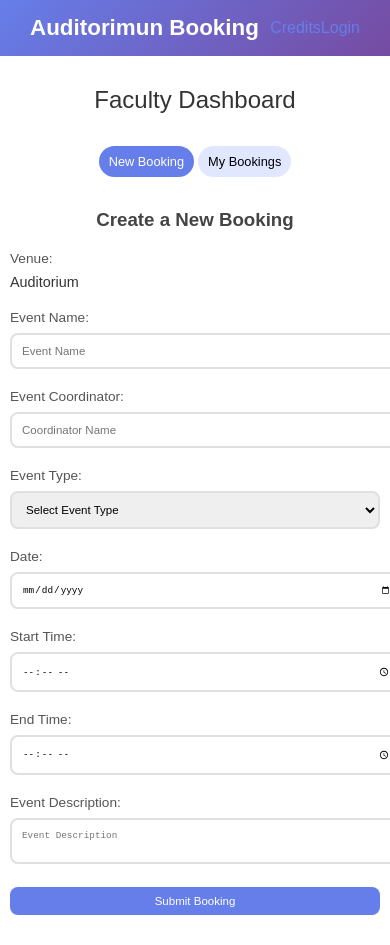
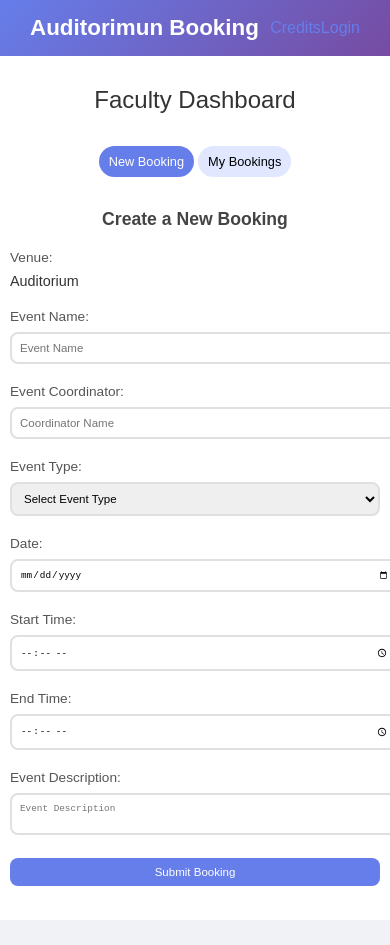
Before and after one commit to Plug0007/auditoriumfrontend, a React (Create React App) app: page /faculty in a window 390 px wide. After the commit the page ends 920 px from the top, so only its background shows below. Built offline with nearby package versions, Linux system fonts and the light colour scheme.

Commit message:
Update FacultyDashboard.css

```diff
--- a/src/styles/FacultyDashboard.css
+++ b/src/styles/FacultyDashboard.css
@@ -111,31 +111,75 @@
 }
 
 /* Responsive adjustments */
-@media (max-width: 768px) {
+@media (max-width: 1024px) {
   .faculty-dashboard {
-    padding: 10px;
+    padding: 15px;
   }
+
   .tabs button {
     padding: 10px 15px;
-    margin: 0 3px;
+    margin: 0 5px;
     font-size: 0.9em;
   }
+
   .new-booking, .my-bookings {
-    max-width: 100%;
+    max-width: 80%;
   }
-  .new-booking form, .my-bookings table {
+
+  .new-booking form,
+  .my-bookings table {
     font-size: 0.9em;
   }
+
   .form-group input,
   .form-group select,
   .form-group textarea {
     padding: 10px;
     font-size: 0.9em;
   }
+
   .submit-btn {
     padding: 10px;
     font-size: 0.9em;
   }
+
+  .my-bookings table th, .my-bookings table td {
+    padding: 10px;
+  }
+}
+
+@media (max-width: 768px) {
+  .faculty-dashboard {
+    padding: 10px;
+  }
+
+  .tabs button {
+    padding: 10px 15px;
+    margin: 0 3px;
+    font-size: 0.9em;
+  }
+
+  .new-booking, .my-bookings {
+    max-width: 100%;
+  }
+
+  .new-booking form,
+  .my-bookings table {
+    font-size: 0.9em;
+  }
+
+  .form-group input,
+  .form-group select,
+  .form-group textarea {
+    padding: 10px;
+    font-size: 0.9em;
+  }
+
+  .submit-btn {
+    padding: 10px;
+    font-size: 0.9em;
+  }
+
   .my-bookings table th, .my-bookings table td {
     padding: 8px;
   }
@@ -145,22 +189,32 @@
   .faculty-dashboard h2 {
     font-size: 1.5rem;
   }
+
   .tabs button {
     padding: 8px 10px;
     margin: 2px;
     font-size: 0.8em;
   }
+
   .form-group input,
   .form-group select,
   .form-group textarea {
+    padding: 8px;
     font-size: 0.8em;
   }
+
   .submit-btn {
     padding: 8px;
     font-size: 0.8em;
   }
+
   .my-bookings table th, .my-bookings table td {
     padding: 6px;
     font-size: 0.75em;
   }
+
+  .new-booking h3,
+  .my-bookings h3 {
+    font-size: 1.1rem;
+  }
 }
```
